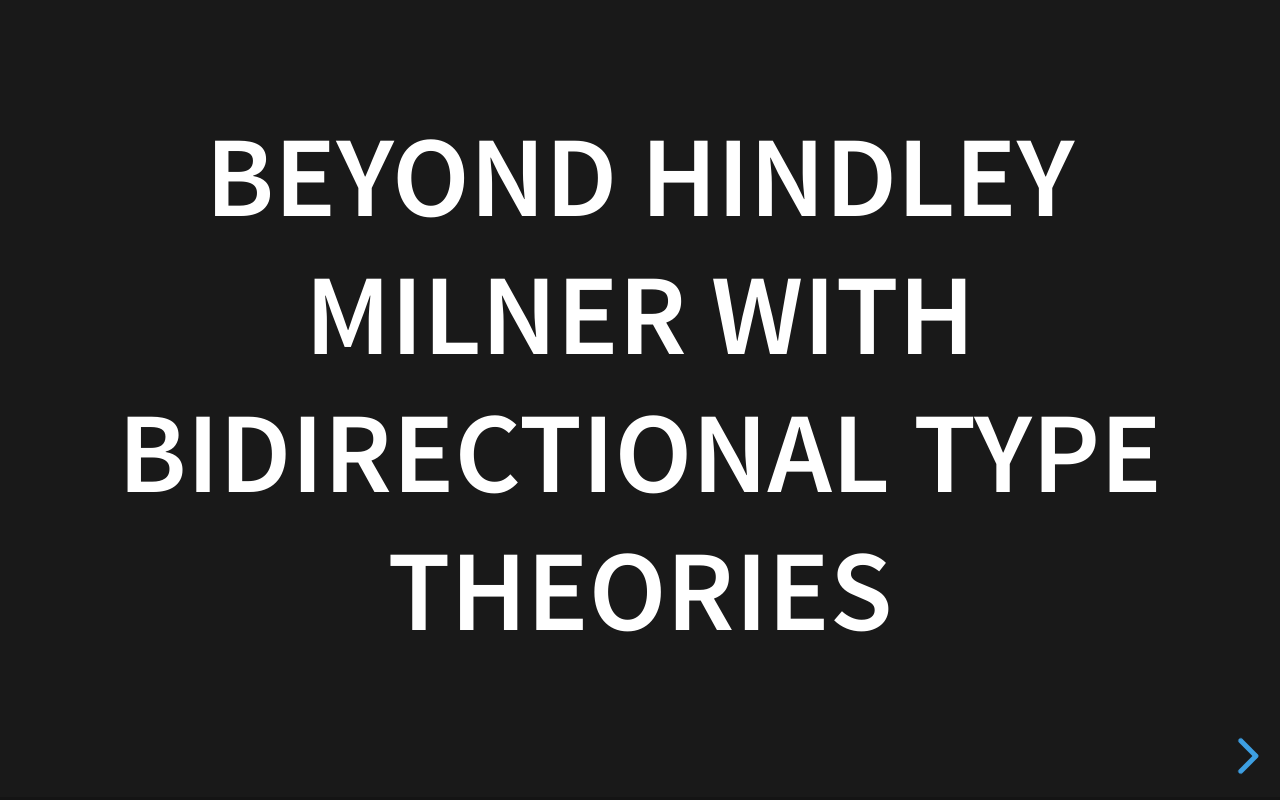
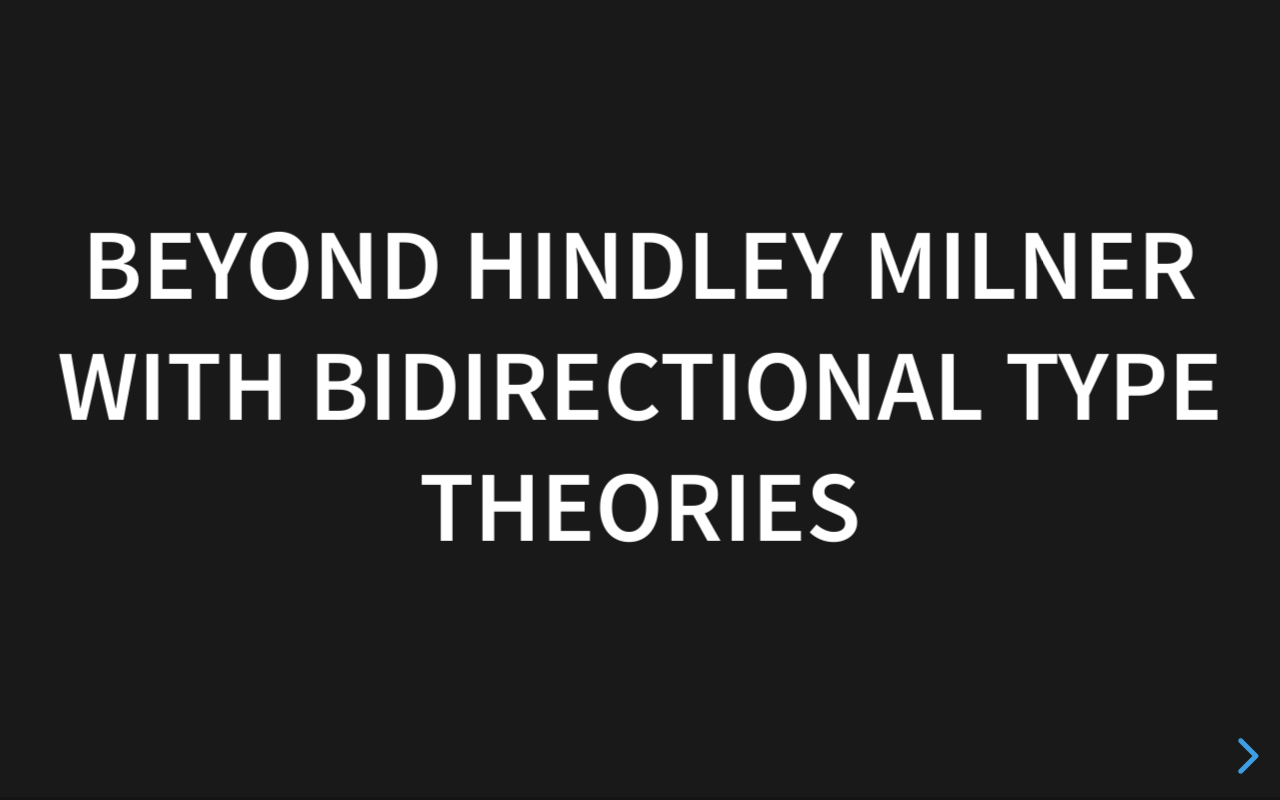
Before and after one commit to flaviusb/bidirectional-talk, a website: page index.html in a window 1280 px wide. Drawn offline with Linux system fonts and the light colour scheme.

Commit message:
Update index.html

```diff
--- a/index.html
+++ b/index.html
@@ -276,7 +276,7 @@ implicit mappableList = mappable {mapList} List
 			// - https://github.com/hakimel/reveal.js#configuration
 			// - https://github.com/hakimel/reveal.js#dependencies
 			Reveal.initialize({
-				width: 1080,
+				width: 1280,
 				dependencies: [
 					{ src: 'plugin/markdown/marked.js' },
 					{ src: 'plugin/markdown/markdown.js' },
```
